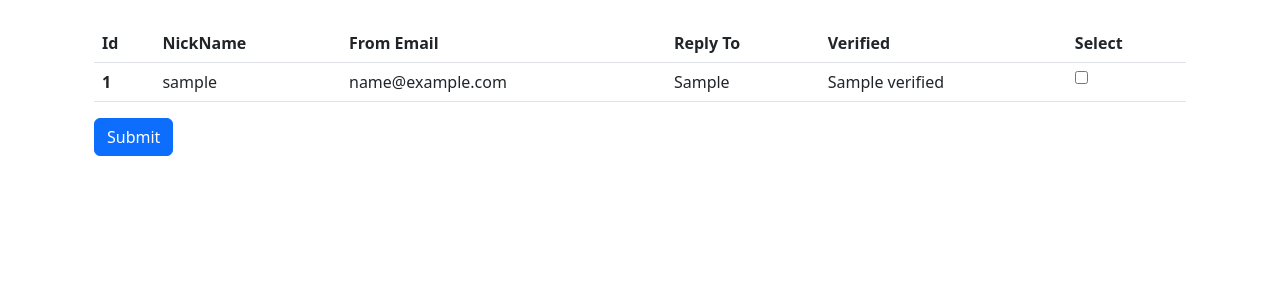
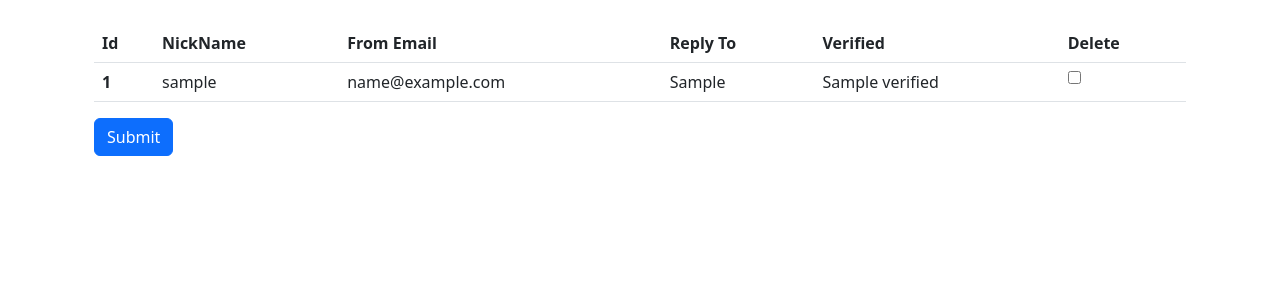
Before and after one commit to wolfpack-studio/Wolfish-django-phishing-simulator, a Django app: template templates/list-senders.html in a window 1280 px wide. Shown: the part 88-388 px from the top of the page. Run offline with Django 4.2, Linux system fonts and the light colour scheme; the template is opened without the code that fills it: most values are stand-ins (such as "Sample title", 1, 10 or a date in 2020).

Commit message:
Update fl

```diff
--- a/templates/list-senders.html
+++ b/templates/list-senders.html
@@ -12,7 +12,7 @@
         <th scope="col">From Email</th>
         <th scope="col">Reply To</th>
         <th scope="col">Verified</th>
-        <th scope="col">Select</th>
+        <th scope="col">Delete</th>
       </tr>
     </thead>
     <tbody>
@@ -33,6 +33,6 @@
     </tbody>
 </table>
 {% csrf_token %}
-<input class="btn btn-primary" type="submit" name="submit">
+<input class="btn btn-primary" type="submit" name="Delete">
 </form>
 </div>
```
